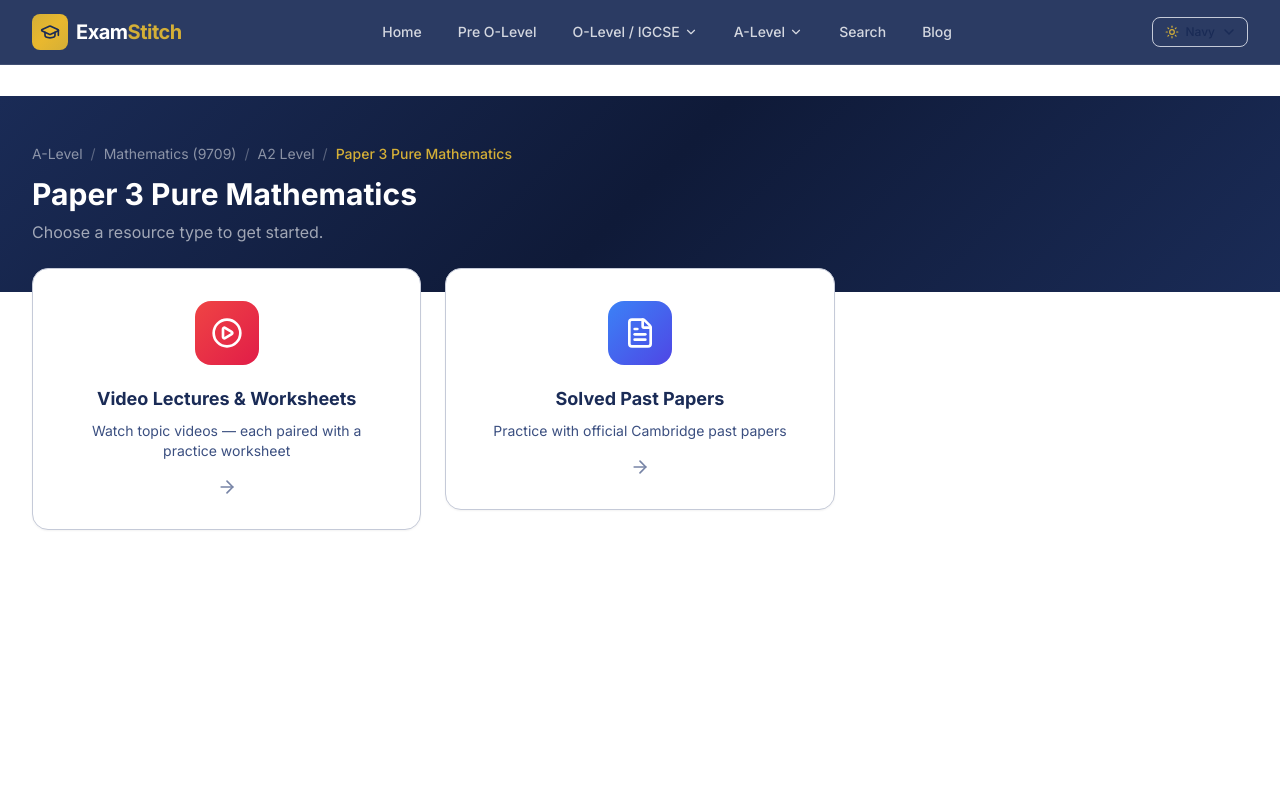
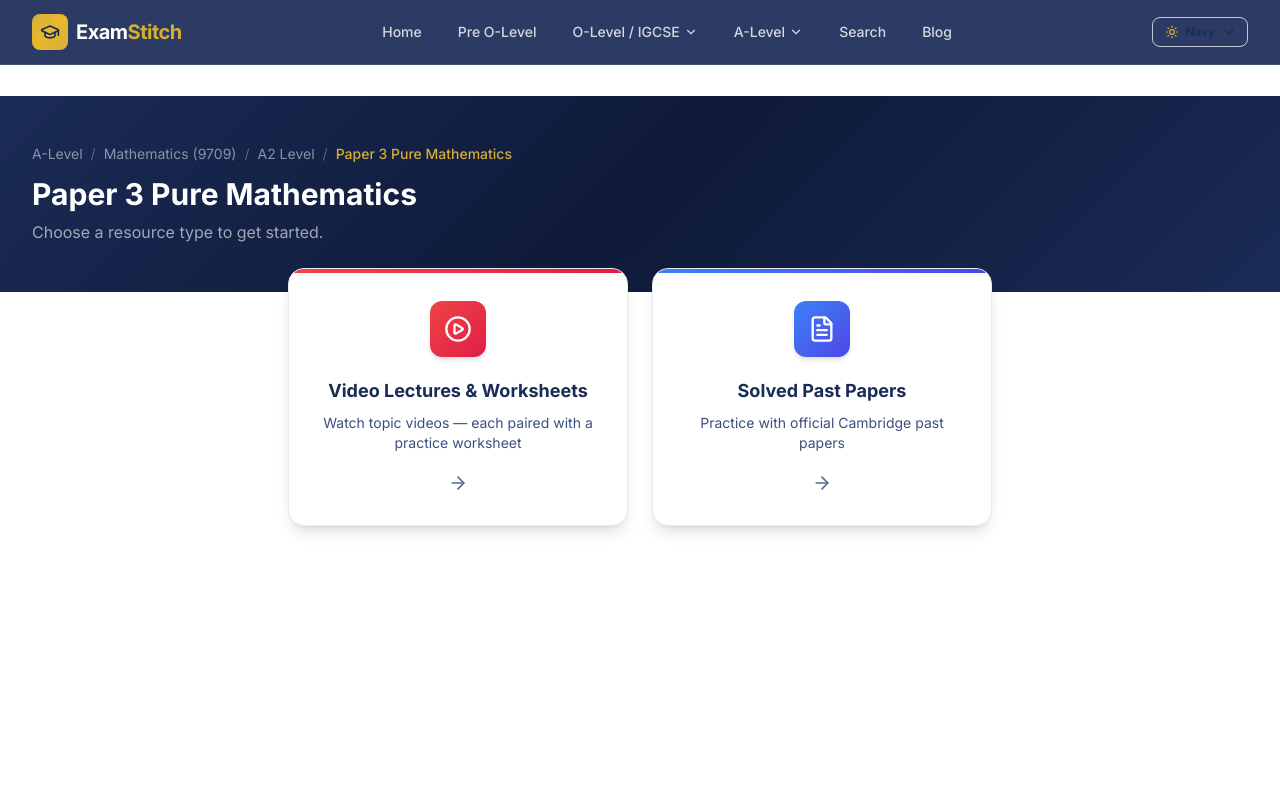
Before and after one commit to arfeen306-design/examstitch, a Next.js app: page /alevel/mathematics-9709/a2-level/paper-3-pure-mathematics in a window 1280 px wide. Shown: the top 800 px of the page. Built offline with nearby package versions, Linux system fonts and the light colour scheme.

Commit message:
fix: resource type cards now equal size, 2-col centered layout with premium styling + CSS var theming

```diff
--- a/src/app/alevel/[subject]/a2-level/[paper]/page.tsx
+++ b/src/app/alevel/[subject]/a2-level/[paper]/page.tsx
@@ -49,20 +49,34 @@ export default function A2PaperPage({ params }: { params: { subject: string; pap
         </div>
       </div>
 
-      <div className="max-w-7xl mx-auto px-4 sm:px-6 lg:px-8 -mt-6">
-        <motion.div initial="hidden" animate="visible" className="grid grid-cols-1 md:grid-cols-3 gap-6">
+      <div className="max-w-3xl mx-auto px-4 sm:px-6 lg:px-8 -mt-6">
+        <motion.div initial="hidden" animate="visible" className="grid grid-cols-1 sm:grid-cols-2 gap-6">
           {sections.map((section, i) => (
             <motion.div key={section.href} variants={fadeUp} custom={i + 3}>
-              <Link href={`/alevel/${params.subject}/a2-level/${params.paper}/${section.href}`} className="block group">
-                <div className="card-hover bg-white border border-navy-100 rounded-2xl p-8 text-center shadow-sm h-full">
-                  <div className={`w-16 h-16 bg-gradient-to-br ${section.gradient} rounded-2xl flex items-center justify-center mx-auto mb-5 group-hover:scale-110 transition-transform`}>
-                    <section.icon className="w-8 h-8 text-white" />
+              <Link href={`/alevel/${params.subject}/a2-level/${params.paper}/${section.href}`} className="block group h-full">
+                <div className="relative overflow-hidden rounded-2xl p-8 text-center shadow-lg h-full flex flex-col items-center
+                                border transition-all duration-300 group-hover:shadow-xl group-hover:scale-[1.02]"
+                     style={{
+                       backgroundColor: 'var(--bg-card, white)',
+                       borderColor: 'var(--border-subtle, #e2e8f0)',
+                     }}>
+                  {/* Gradient accent top */}
+                  <div className={`absolute top-0 left-0 right-0 h-1 bg-gradient-to-r ${section.gradient}`} />
+
+                  <div className={`w-14 h-14 bg-gradient-to-br ${section.gradient} rounded-xl flex items-center justify-center mb-5
+                                   shadow-md group-hover:scale-110 transition-transform duration-300`}>
+                    <section.icon className="w-7 h-7 text-white" />
                   </div>
-                  <h3 className="text-lg font-bold text-navy-900 mb-2 group-hover:text-gold-700 transition-colors">
+                  <h3 className="text-lg font-bold mb-2 transition-colors"
+                      style={{ color: 'var(--text-primary, #1a1f36)' }}>
                     {section.title}
                   </h3>
-                  <p className="text-sm text-navy-500 mb-4">{section.desc}</p>
-                  <ArrowRight className="w-5 h-5 text-navy-300 group-hover:text-gold-500 mx-auto group-hover:translate-x-1 transition-all" />
+                  <p className="text-sm mb-5 flex-1 min-h-[40px] flex items-center"
+                     style={{ color: 'var(--text-secondary, #64748b)' }}>
+                    {section.desc}
+                  </p>
+                  <ArrowRight className="w-5 h-5 group-hover:translate-x-1 transition-all"
+                              style={{ color: 'var(--text-muted, #94a3b8)' }} />
                 </div>
               </Link>
             </motion.div>
--- a/src/app/alevel/[subject]/as-level/[paper]/page.tsx
+++ b/src/app/alevel/[subject]/as-level/[paper]/page.tsx
@@ -49,20 +49,34 @@ export default function ASPaperPage({ params }: { params: { subject: string; pap
         </div>
       </div>
 
-      <div className="max-w-7xl mx-auto px-4 sm:px-6 lg:px-8 -mt-6">
-        <motion.div initial="hidden" animate="visible" className="grid grid-cols-1 md:grid-cols-3 gap-6">
+      <div className="max-w-3xl mx-auto px-4 sm:px-6 lg:px-8 -mt-6">
+        <motion.div initial="hidden" animate="visible" className="grid grid-cols-1 sm:grid-cols-2 gap-6">
           {sections.map((section, i) => (
             <motion.div key={section.href} variants={fadeUp} custom={i + 3}>
-              <Link href={`/alevel/${params.subject}/as-level/${params.paper}/${section.href}`} className="block group">
-                <div className="card-hover bg-white border border-navy-100 rounded-2xl p-8 text-center shadow-sm h-full">
-                  <div className={`w-16 h-16 bg-gradient-to-br ${section.gradient} rounded-2xl flex items-center justify-center mx-auto mb-5 group-hover:scale-110 transition-transform`}>
-                    <section.icon className="w-8 h-8 text-white" />
+              <Link href={`/alevel/${params.subject}/as-level/${params.paper}/${section.href}`} className="block group h-full">
+                <div className="relative overflow-hidden rounded-2xl p-8 text-center shadow-lg h-full flex flex-col items-center
+                                border transition-all duration-300 group-hover:shadow-xl group-hover:scale-[1.02]"
+                     style={{
+                       backgroundColor: 'var(--bg-card, white)',
+                       borderColor: 'var(--border-subtle, #e2e8f0)',
+                     }}>
+                  {/* Gradient accent top */}
+                  <div className={`absolute top-0 left-0 right-0 h-1 bg-gradient-to-r ${section.gradient}`} />
+
+                  <div className={`w-14 h-14 bg-gradient-to-br ${section.gradient} rounded-xl flex items-center justify-center mb-5
+                                   shadow-md group-hover:scale-110 transition-transform duration-300`}>
+                    <section.icon className="w-7 h-7 text-white" />
                   </div>
-                  <h3 className="text-lg font-bold text-navy-900 mb-2 group-hover:text-gold-700 transition-colors">
+                  <h3 className="text-lg font-bold mb-2 transition-colors"
+                      style={{ color: 'var(--text-primary, #1a1f36)' }}>
                     {section.title}
                   </h3>
-                  <p className="text-sm text-navy-500 mb-4">{section.desc}</p>
-                  <ArrowRight className="w-5 h-5 text-navy-300 group-hover:text-gold-500 mx-auto group-hover:translate-x-1 transition-all" />
+                  <p className="text-sm mb-5 flex-1 min-h-[40px] flex items-center"
+                     style={{ color: 'var(--text-secondary, #64748b)' }}>
+                    {section.desc}
+                  </p>
+                  <ArrowRight className="w-5 h-5 group-hover:translate-x-1 transition-all"
+                              style={{ color: 'var(--text-muted, #94a3b8)' }} />
                 </div>
               </Link>
             </motion.div>
--- a/src/app/olevel/[subject]/[grade]/page.tsx
+++ b/src/app/olevel/[subject]/[grade]/page.tsx
@@ -68,23 +68,37 @@ export default function GradePage({ params }: { params: { subject: string; grade
       </div>
 
       {/* Section Cards */}
-      <div className="max-w-7xl mx-auto px-4 sm:px-6 lg:px-8 -mt-6">
-        <motion.div initial="hidden" animate="visible" className="grid grid-cols-1 md:grid-cols-3 gap-6">
+      <div className="max-w-3xl mx-auto px-4 sm:px-6 lg:px-8 -mt-6">
+        <motion.div initial="hidden" animate="visible" className="grid grid-cols-1 sm:grid-cols-2 gap-6">
           {sections.map((section, i) => (
             <motion.div key={section.href} variants={fadeUp} custom={i + 3}>
               <Link
                 href={`/olevel/${params.subject}/${params.grade}/${section.href}`}
-                className="block group"
+                className="block group h-full"
               >
-                <div className="card-hover bg-white border border-navy-100 rounded-2xl p-8 text-center shadow-sm h-full">
-                  <div className={`w-16 h-16 bg-gradient-to-br ${section.gradient} rounded-2xl flex items-center justify-center mx-auto mb-5 group-hover:scale-110 transition-transform`}>
-                    <section.icon className="w-8 h-8 text-white" />
+                <div className="relative overflow-hidden rounded-2xl p-8 text-center shadow-lg h-full flex flex-col items-center
+                                border transition-all duration-300 group-hover:shadow-xl group-hover:scale-[1.02]"
+                     style={{
+                       backgroundColor: 'var(--bg-card, white)',
+                       borderColor: 'var(--border-subtle, #e2e8f0)',
+                     }}>
+                  {/* Gradient accent top */}
+                  <div className={`absolute top-0 left-0 right-0 h-1 bg-gradient-to-r ${section.gradient}`} />
+
+                  <div className={`w-14 h-14 bg-gradient-to-br ${section.gradient} rounded-xl flex items-center justify-center mb-5
+                                   shadow-md group-hover:scale-110 transition-transform duration-300`}>
+                    <section.icon className="w-7 h-7 text-white" />
                   </div>
-                  <h3 className="text-lg font-bold text-navy-900 mb-2 group-hover:text-gold-700 transition-colors">
+                  <h3 className="text-lg font-bold mb-2 transition-colors"
+                      style={{ color: 'var(--text-primary, #1a1f36)' }}>
                     {section.title}
                   </h3>
-                  <p className="text-sm text-navy-500 mb-4">{section.description}</p>
-                  <ArrowRight className="w-5 h-5 text-navy-300 group-hover:text-gold-500 mx-auto group-hover:translate-x-1 transition-all" />
+                  <p className="text-sm mb-5 flex-1 min-h-[40px] flex items-center"
+                     style={{ color: 'var(--text-secondary, #64748b)' }}>
+                    {section.description}
+                  </p>
+                  <ArrowRight className="w-5 h-5 group-hover:translate-x-1 transition-all"
+                              style={{ color: 'var(--text-muted, #94a3b8)' }} />
                 </div>
               </Link>
             </motion.div>
```
